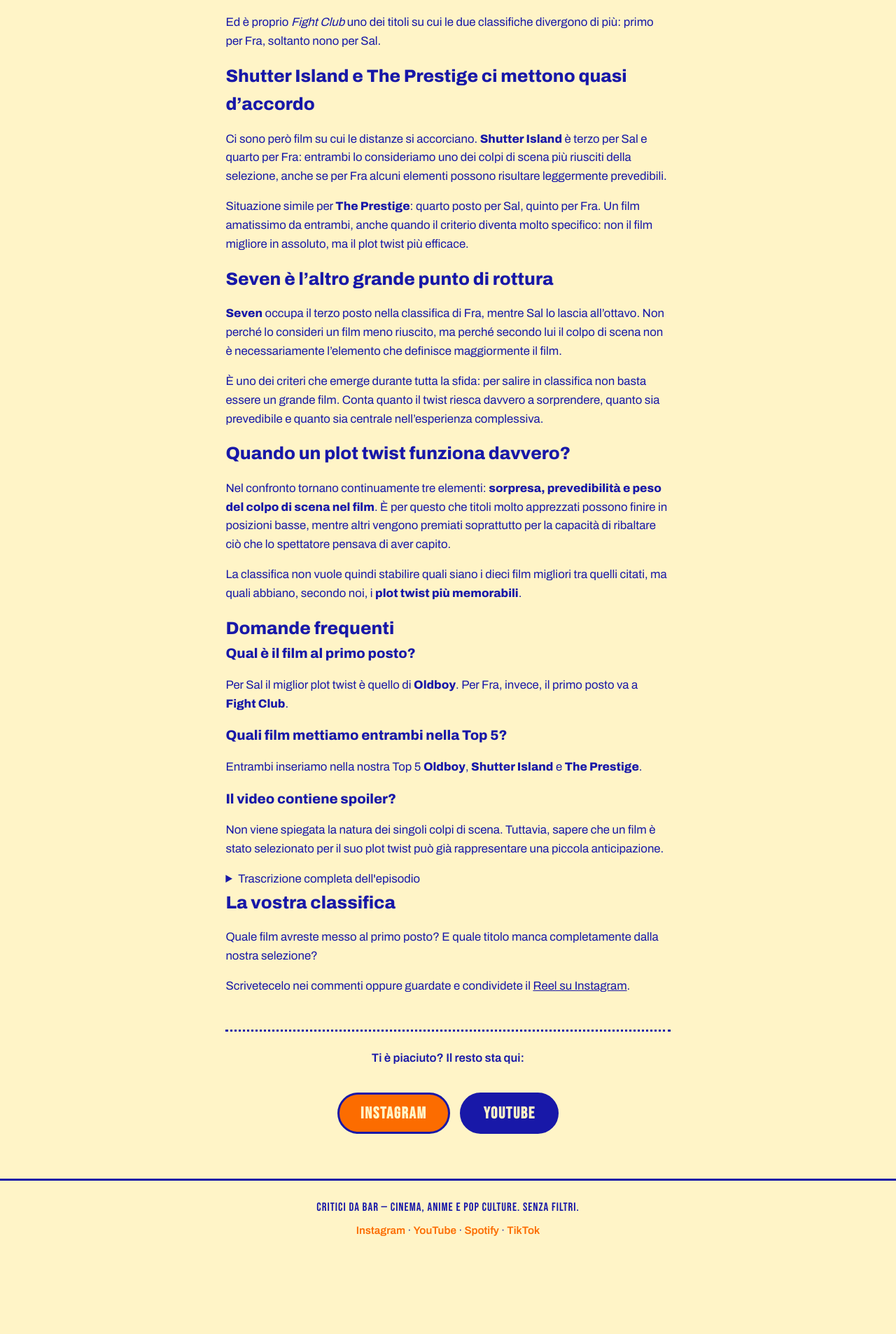
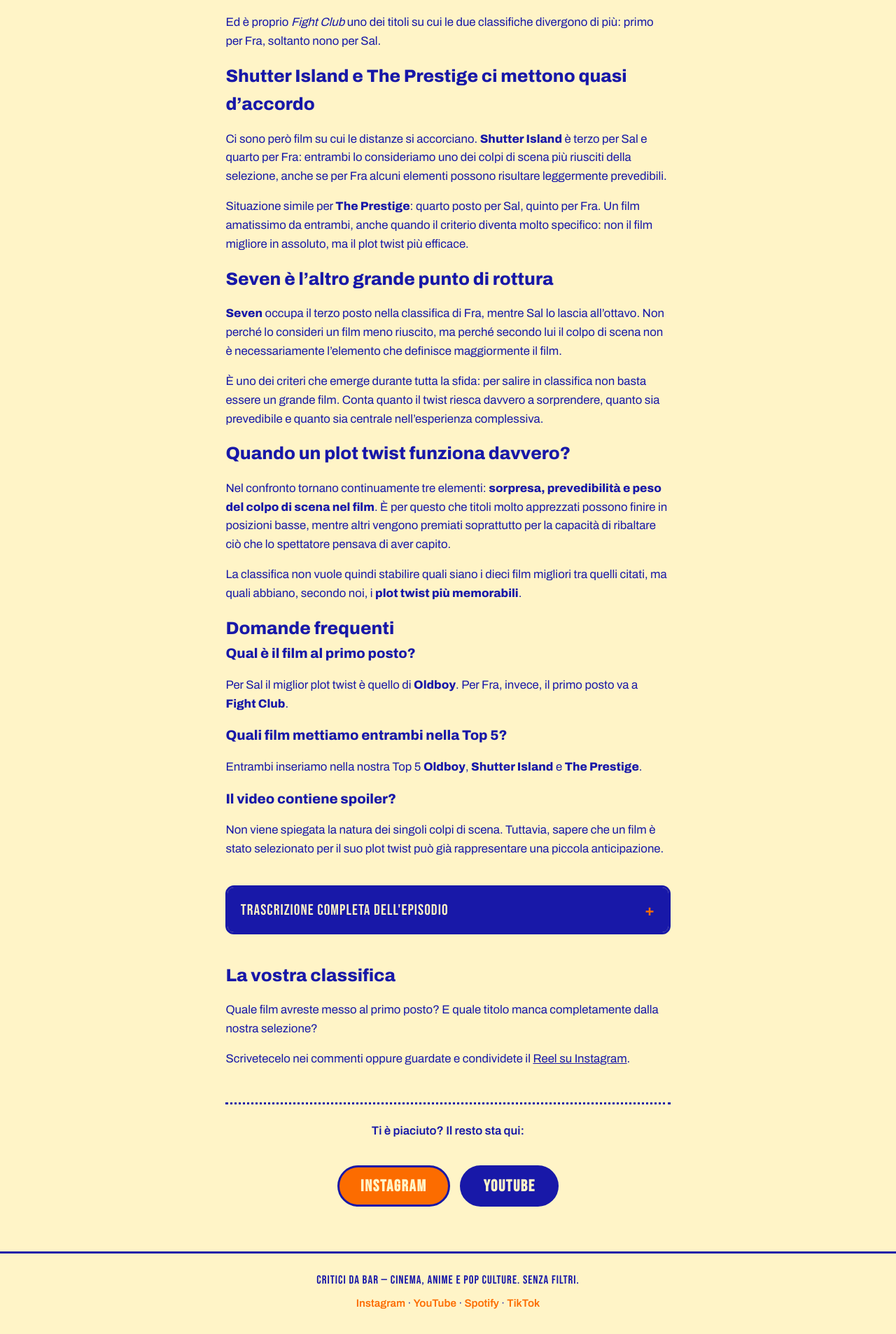
Before and after one commit to criticidabar/criticidabar.github.io, a Jekyll site: the page built from _episodi/migliori-film-plot-twist.md, in a window 1280 px wide. Shown: the part 1775-3681 px from the top of the page at 70% size. Built offline with Jekyll 4.4.1, drawn with Linux system fonts in a browser that asks for light colours; before the commit the page ends 3577 px from its top, so only the background shows below that.

Commit message:
Style episode transcript accordion

```diff
--- a/assets/css/style.css
+++ b/assets/css/style.css
@@ -184,6 +184,48 @@
 .ep-embed { margin: 1.5rem 0; }
 .ep-embed iframe { width: 100%; border: 3px solid var(--blu); border-radius: 12px; }
 .ep-body p { margin: 1rem 0; }
+
+/* Trascrizione completa: presente nella pagina ma chiusa di default */
+.ep-transcript {
+  margin: 2.4rem 0;
+  border: 3px solid var(--blu);
+  border-radius: 12px;
+  overflow: hidden;
+}
+.ep-transcript summary {
+  cursor: pointer;
+  list-style: none;
+  padding: 1rem 1.15rem .85rem;
+  background: var(--blu);
+  color: var(--panna);
+  font-family: var(--display);
+  font-size: 1.35rem;
+  letter-spacing: .05em;
+  user-select: none;
+}
+.ep-transcript summary::-webkit-details-marker { display: none; }
+.ep-transcript summary::after {
+  content: "+";
+  float: right;
+  color: var(--arancio);
+  font-family: var(--body);
+  font-weight: 700;
+}
+.ep-transcript[open] summary::after { content: "−"; }
+.ep-transcript summary:focus-visible {
+  outline: 3px solid var(--arancio);
+  outline-offset: -3px;
+}
+.ep-transcript-body {
+  padding: .5rem 1.15rem 1.1rem;
+}
+.ep-transcript-body h3 {
+  margin-top: 1.5rem;
+  font-family: var(--display);
+  letter-spacing: .04em;
+  font-size: 1.35rem;
+}
+
 .ep-cta {
   margin-top: 3rem;
   padding-top: 1.6rem;
```
